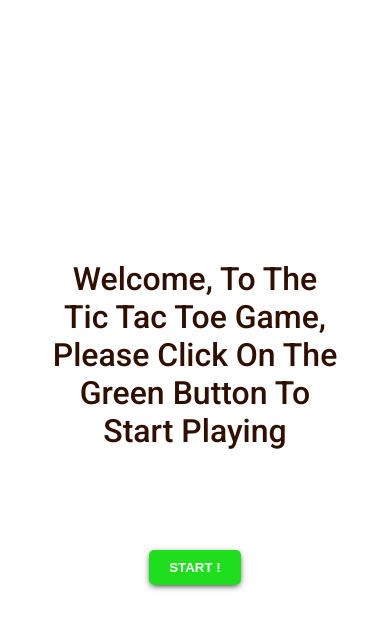
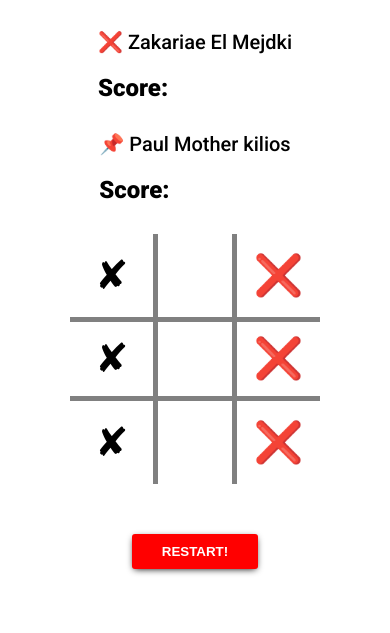
Before and after one commit to elmejdki/TicTacToe, a plain HTML site: page index.html in a window 390 px wide. Drawn offline with Linux system fonts and the light colour scheme.

Commit message:
Add finalpage with some syling

```diff
--- a/assets/logic/app.js
+++ b/assets/logic/app.js
@@ -1,5 +1,22 @@
 const gameBorad = (function () {
   const board = [];
+  const player1 = { score: 0 };
+  const player2 = { score: 0 };
+
+  function setPlayersInfo(p1, p2) {
+    player1.name = p1.getName();
+    player1.symbol = p1.getSymbol();
+
+    player2.name = p2.getName();
+    player2.symbol = p2.getSymbol();
+
+    // TODO: Add users info to the board.
+  }
+
+  return { setPlayersInfo };
+}());
+
+const displayController = (function () {
   const symbols = [
     { value: '⭐', selected: false },
     { value: '✌', selected: false },
@@ -24,6 +41,7 @@ const gameBorad = (function () {
     { value: '⚔️', selected: false },
     { value: '📌', selected: false },
   ];
+
   let player1;
   let player2;
 
@@ -31,6 +49,7 @@ const gameBorad = (function () {
   const firstPage = document.querySelector('.first-page');
   const secondPage = document.querySelector('.second-page');
   const thirdPage = document.querySelector('.third-page');
+  const finalPage = document.querySelector('.final-page');
 
   const player1Symbols = document.getElementById('player1-symbols');
   const player2Symbols = document.getElementById('player2-symbols');
@@ -46,16 +65,12 @@ const gameBorad = (function () {
   let player2Symbol;
   const player1SymbolWarning = document.querySelector('.second-page .symbol-warning');
   const player2SymbolWarning = document.querySelector('.third-page .symbol-warning');
-  // TODO: need to be removed
-  // TODO: use settimeout to remove this item from the dom.
-  // player1Symbols.remove();
-  // renderSymbols(player2Symbols, 2);
 
-  intiateButton.addEventListener('click', getPlayer1From);
+  intiateButton.addEventListener('click', getPlayer1Form);
   player1Submit.addEventListener('click', submitForm1);
   player2Submit.addEventListener('click', submitForm2);
 
-  function getPlayer1From() {
+  function getPlayer1Form() {
     firstPage.classList.add('hide-up');
     secondPage.classList.add('show-right');
 
@@ -86,7 +101,7 @@ const gameBorad = (function () {
       setTimeout(() => {
         thirdPage.classList.add('show-right');
         renderSymbols(player2Symbols, 2);
-      }, 2000);
+      }, 500);
     }
   }
 
@@ -111,9 +126,12 @@ const gameBorad = (function () {
       player2 = playerFactory(player2Name.value, player2Symbol.value);
       symbols[Number(player2Symbol.getAttribute('data-id'))].selected = true;
       thirdPage.classList.remove('show-right');
+
+      gameBorad.setPlayersInfo(player1, player2);
+
       setTimeout(() => {
-        // finalPage.classList.add('show-up');
-      }, 2000);
+        finalPage.classList.add('show-up');
+      }, 500);
     }
   }
 
@@ -144,12 +162,6 @@ const gameBorad = (function () {
       parent.appendChild(radioContainer);
     });
   }
-
-  function renderBoard() {
-    console.log(board);
-  }
-
-  renderBoard();
 }());
 
 const playerFactory = function (name, symbol) {
--- a/assets/stylesheet/style.css
+++ b/assets/stylesheet/style.css
@@ -42,17 +42,28 @@ body {
   text-transform: capitalize;
 }
 
-.first-page #game-initiator {
-  padding: 10px 20px;
-  background-color: rgba(0, 218, 0, 0.883);
+button {
+  color: white;
   border: none;
+  border-radius: 3px;
+  font-weight: bold;
+  padding: 10px 30px;
   cursor: pointer;
-  color: white;
-  font-weight: bold;
-  border-radius: 5px;
   box-shadow: 0 2px 7px -2px black;
   outline: none;
   text-transform: uppercase;
+}
+
+button:hover {
+  box-shadow: 0 4px 10px -2px black;
+}
+
+button:focus {
+  box-shadow: 0 4px 10px -10px black;
+}
+
+.first-page #game-initiator {
+  background-color: rgba(0, 218, 0, 0.883);
 }
 
 .first-page #game-initiator:hover {
@@ -167,25 +178,83 @@ body {
 
 .container form button {
   background-color: rgb(255, 145, 0);
-  color: white;
-  border: none;
-  border-radius: 3px;
-  font-weight: bold;
-  padding: 10px 30px;
-  cursor: pointer;
-  box-shadow: 0 2px 7px -2px black;
-  outline: none;
-  text-transform: uppercase;
-}
-
-.container form button:hover {
-  box-shadow: 0 4px 10px -2px black;
-}
-
-.container form button:focus {
-  box-shadow: 0 4px 10px -10px black;
 }
 
 .active {
   visibility: visible;
 }
+
+.final-page {
+  position: absolute;
+  top: -1000px;
+  align-items: flex-start;
+  flex-direction: row;
+  justify-content: center;
+  padding: 30px 0;
+}
+
+.final-page .info {
+  font-size: 20px;
+  margin-bottom: 20px;
+}
+
+.show-up {
+  top: 0;
+}
+
+#board-container {
+  padding: 30px;
+  display: flex;
+  flex-direction: column;
+  align-items: center;
+}
+
+#board-container button {
+  background-color: red;
+}
+
+#board-container .board {
+  display: grid;
+  grid-template-columns: 1fr 1fr 1fr;
+  grid-template-rows: 1fr 1fr 1fr;
+  width: 250px;
+  height: 250px;
+  margin-bottom: 50px;
+}
+
+.board .middle-x {
+  border-top: 5px solid grey;
+  border-bottom: 5px solid grey;
+}
+
+.board .middle-y {
+  border-left: 5px solid grey;
+  border-right: 5px solid grey;
+}
+
+.board span {
+  display: flex;
+  justify-content: center;
+  align-items: center;
+  font-size: 40px;
+}
+
+@media only screen and (max-width: 767px) {
+  .final-page {
+    flex-direction: column;
+    align-items: center;
+  }
+
+  #player1-info {
+    order: 1;
+  }
+
+  #player2-info {
+    order: 2;
+    padding-top: 30px;
+  }
+
+  #board-container {
+    order: 3;
+  }
+}
--- a/index.html
+++ b/index.html
@@ -8,7 +8,7 @@
   <title>TicTacToe Game</title>
 </head>
 <body>
-  <div class="container first-page">
+  <div class="container first-page hide-up">
     <h1 class="">Welcome, to the Tic Tac Toe Game, please click on the green button to start playing</h1>
 
     <button id="game-initiator">Start !</button>
@@ -54,6 +54,41 @@
     </form>
   </div>
 
+  <div class="container final-page show-up">
+    <div id="player1-info">
+      <div class="info">
+        <span class="symbol">❌</span>
+        <span class="name">Zakariae El Mejdki</span>
+      </div>
+      <div class="score">
+        <h2>Score: </h2>
+      </div>
+    </div>
+    <div id="board-container">
+      <div class="board">
+        <span>✘</span>
+        <span class="middle-y"></span>
+        <span>❌</span>
+        <span class="middle-x">✘</span>
+        <span class="middle-y middle-x"></span>
+        <span class="middle-x">❌</span>
+        <span>✘</span>
+        <span class="middle-y"></span>
+        <span>❌</span>
+      </div>
+
+      <button id="restart-btn">Restart!</button>
+    </div>
+    <div id="player2-info">
+      <div class="info">
+        <span class="symbol">📌</span>
+        <span class="name">Paul Mother kilios</span>
+      </div>
+      <div class="score">
+        <h2>Score: </h2>
+      </div>
+    </div>
+  </div>
   <script src="assets/logic/app.js"></script>
 </body>
 </html>
```
